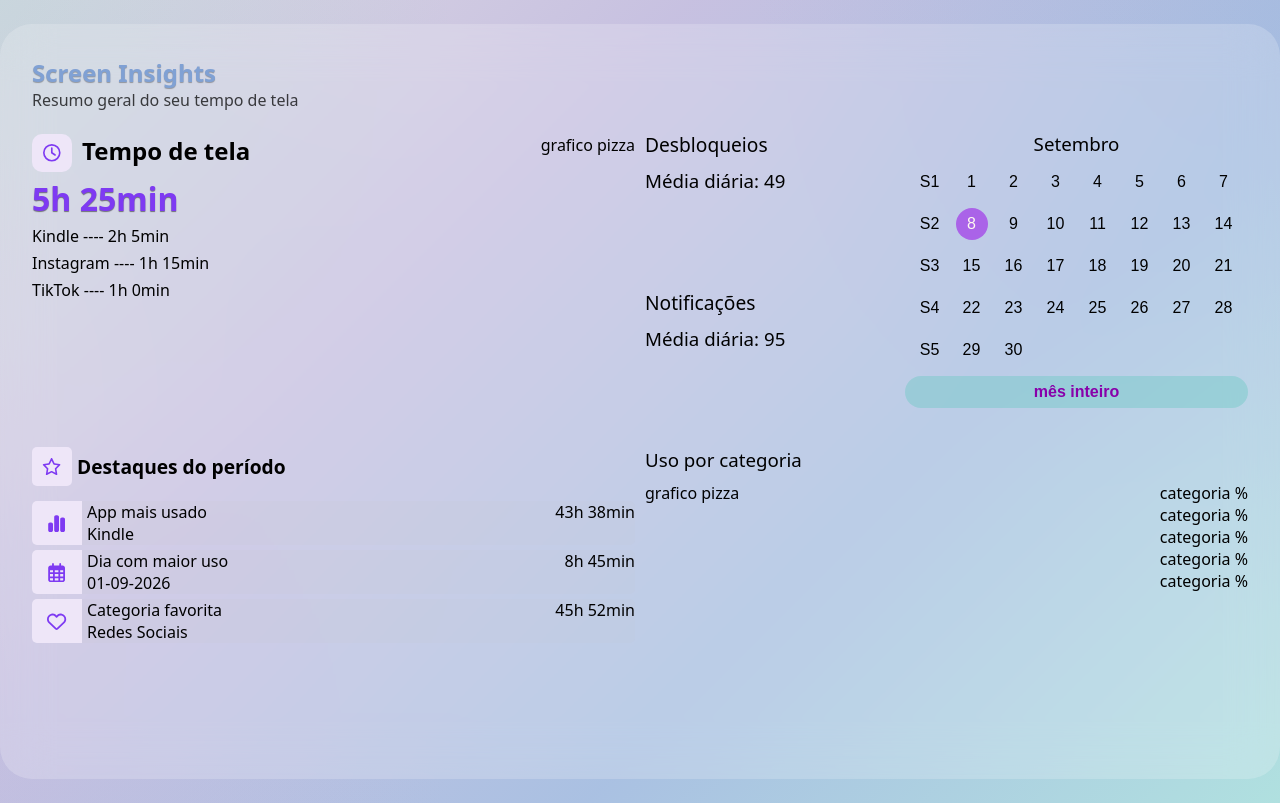
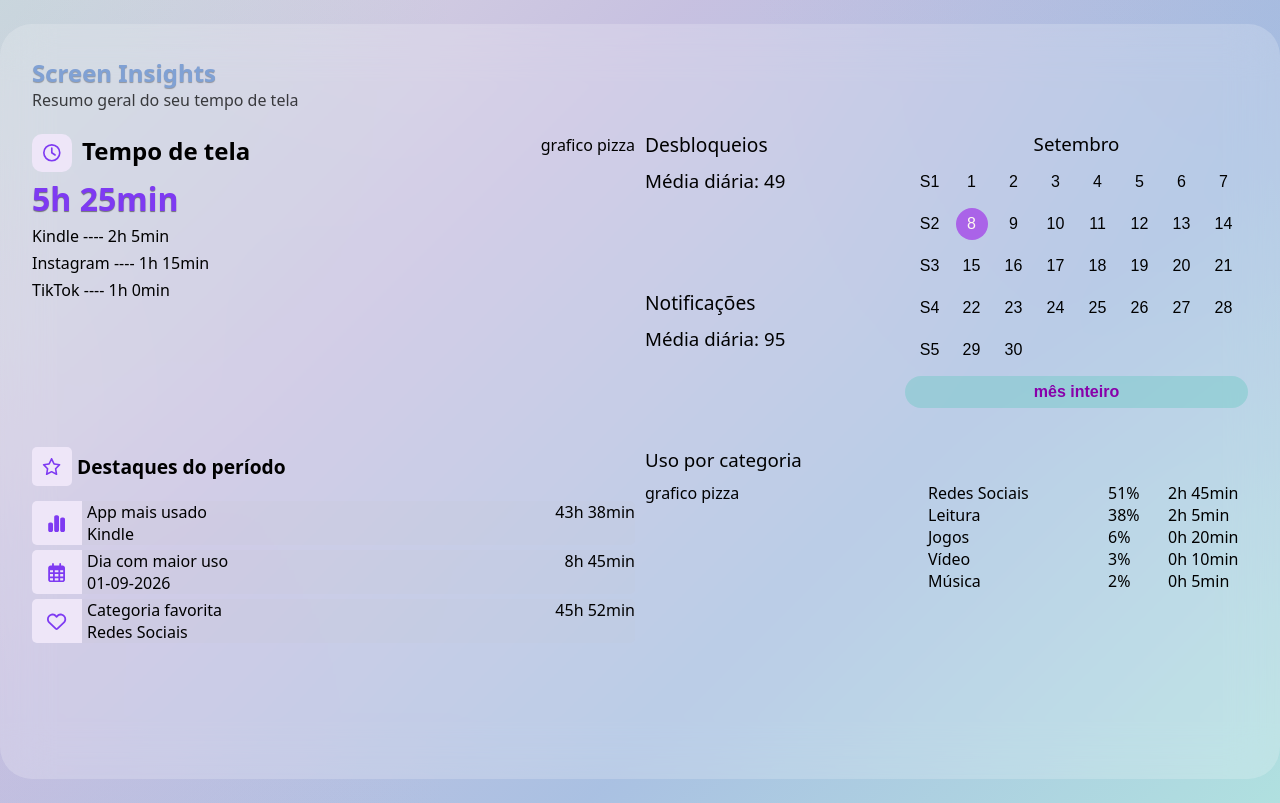
Before and after one commit to becsnr/screen-insights, a React (Vite) app in the folder screen-insights/: page / in a window 1280 px wide. Built offline with nearby package versions, Linux system fonts and the light colour scheme.

Commit message:
categorias

```diff
--- a/screen-insights/src/components/Categoria.jsx
+++ b/screen-insights/src/components/Categoria.jsx
@@ -1,6 +1,11 @@
 import styles from './Categoria.module.css';
 
-function Categoria() {
+import { getCategory } from '../utils/getCategory';
+import { formatMinutes } from '../utils/formatMinutes';
+
+function Categoria({ data }) {
+    const categorias = getCategory(data);
+
     return (
         <div className={styles.card}>
             <h3>Uso por categoria</h3>
@@ -11,11 +16,15 @@ function Categoria() {
                 </div>
 
                 <div className={styles.categorias}>
-                    <p>categoria %</p>
-                    <p>categoria %</p>
-                    <p>categoria %</p>
-                    <p>categoria %</p>
-                    <p>categoria %</p>
+                    {categorias.map(item => (
+                        <div key={item.category} className={styles.item}>
+                            <p className={styles.category}>{item.category}</p>
+
+                            <p className={styles.percentage}>{item.percentage}%</p>
+
+                            <p className={styles.time}>{formatMinutes(item.minutes)}</p>
+                        </div>
+                    ))}
                 </div>
             </div>
         </div>
--- a/screen-insights/src/components/Categoria.module.css
+++ b/screen-insights/src/components/Categoria.module.css
@@ -13,10 +13,20 @@
     justify-content: space-between;
 }
 
+.item {
+    display: grid;
+    grid-template-columns: 180px 60px 80px;
+    align-items: center;
+}
+
 /* MOBILE */
 @media (max-width: 900px) {
     .card {
         max-width: 450px;
         height: 200px;
     }
+
+    .item {
+        grid-template-columns: 110px 40px 80px;
+    }
 }
--- a/screen-insights/src/pages/Dashboard.jsx
+++ b/screen-insights/src/pages/Dashboard.jsx
@@ -74,7 +74,7 @@ function Dashboard({ data }) {
                 </div>
 
                 <Destaque />
-                <Categoria />
+                <Categoria data={dataShow} />
             </section>
         </main>
     )
--- /dev/null
+++ b/screen-insights/src/utils/getCategory.js
@@ -0,0 +1,37 @@
+// PORCENTAGEM DAS CATEGORIAS
+export function getCategory(data) {
+    if (!Array.isArray(data)) {
+        data = [data];
+    }
+
+    const lista = [];
+
+    for (const day of data) {
+        for (const app of day.apps) {
+            const existe = lista.find(
+                item => item.category === app.category
+            );
+
+            if (existe) {
+                existe.minutes += app.minutes;
+            } else {
+                lista.push({
+                    category: app.category,
+                    minutes: app.minutes,
+                });
+            }
+        }
+    }
+
+    const total = lista.reduce((total, categoria) => {
+        return total + categoria.minutes;
+    }, 0);
+
+    const porcentagens = lista.map(categoria => ({
+        category: categoria.category,
+        minutes: categoria.minutes,
+        percentage: Math.round((categoria.minutes / total) * 100)
+    }));
+
+    return porcentagens.sort((a, b) => b.minutes - a.minutes);
+}
```
